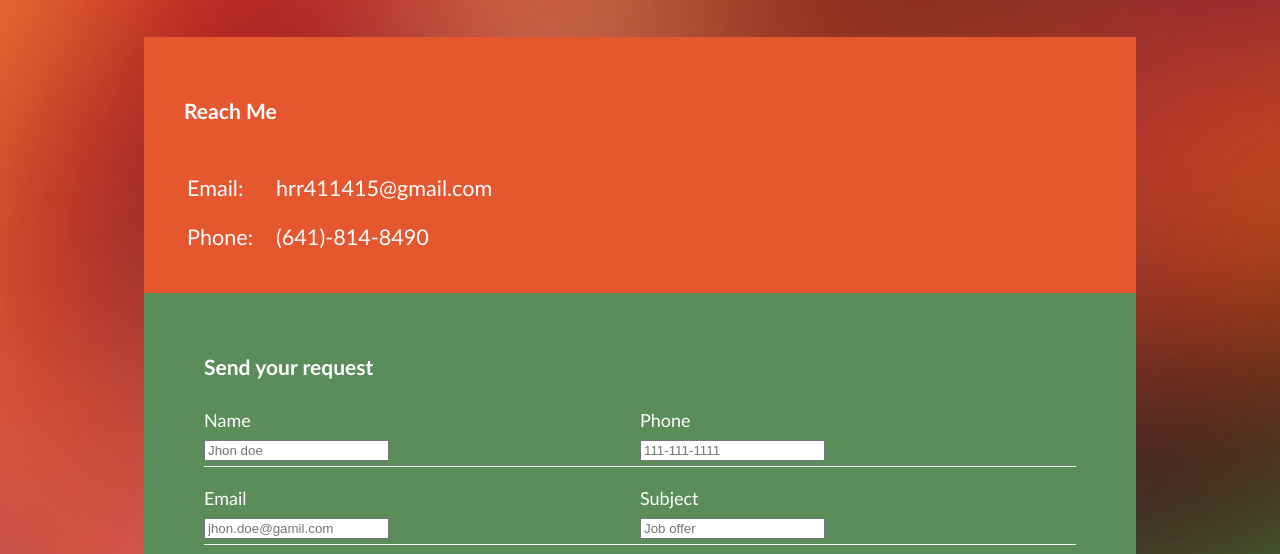
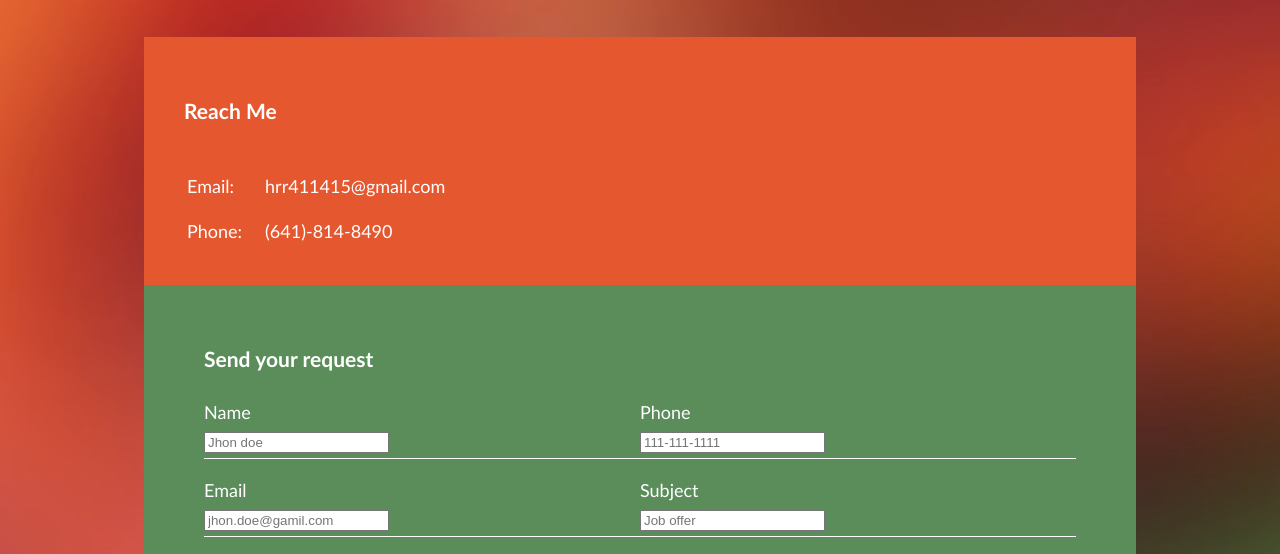
Before and after one commit to MrDangos/HugoRamirez, a plain HTML site: page html/Exp.html in a window 1280 px wide. Shown: the part 217-771 px from the top of the page. Drawn offline with Linux system fonts and the light colour scheme.

Commit message:
fixed Contact Me page for mobile

```diff
--- a/css/Exp.css
+++ b/css/Exp.css
@@ -1,7 +1,6 @@
 
 div.contact-box {display: flex;
 flex-direction: column-reverse;}
-@media screen and (min-width: 500px) {
 body{
     font-family: 'Trebuchet MS', 'Lucida Sans Unicode', 'Lucida Grande',
     'Lucida Sans', Arial, sans-serif;
@@ -24,11 +23,11 @@ div.contact-box {display: flex;
 p {font-size: large;}
 .contact p{margin-bottom: 40px;}
 
+@media screen and (min-width: 600px) {
 .input-row{display: flex;
     justify-content: space-between;
     margin-bottom: 20px;
-    }
-
+}}
 .input-row{flex-basis: 45%;}
 
 .input-group{width: 100%;
@@ -67,4 +66,6 @@ div.contact-box {display: flex;
 
 tr td:first-child{padding-right: 20px;}
 tr td{padding-top:20px ;
-        font-size: larger;}}
+    font-size: small;}
+    @media screen and (min-width: 600px) {
+        tr td{font-size: large;}}
```
Lines whose indentation alone changed are shown as unchanged.
